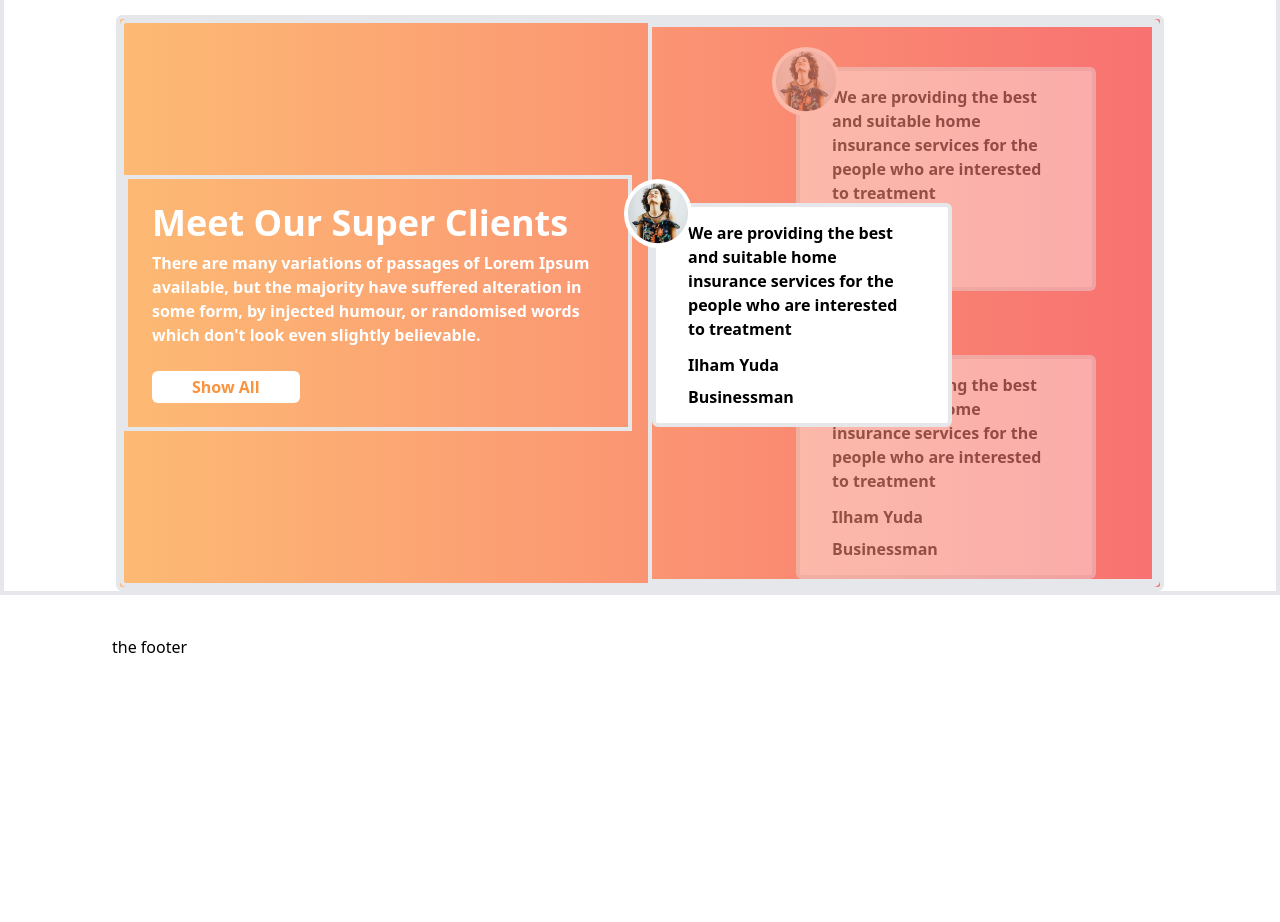
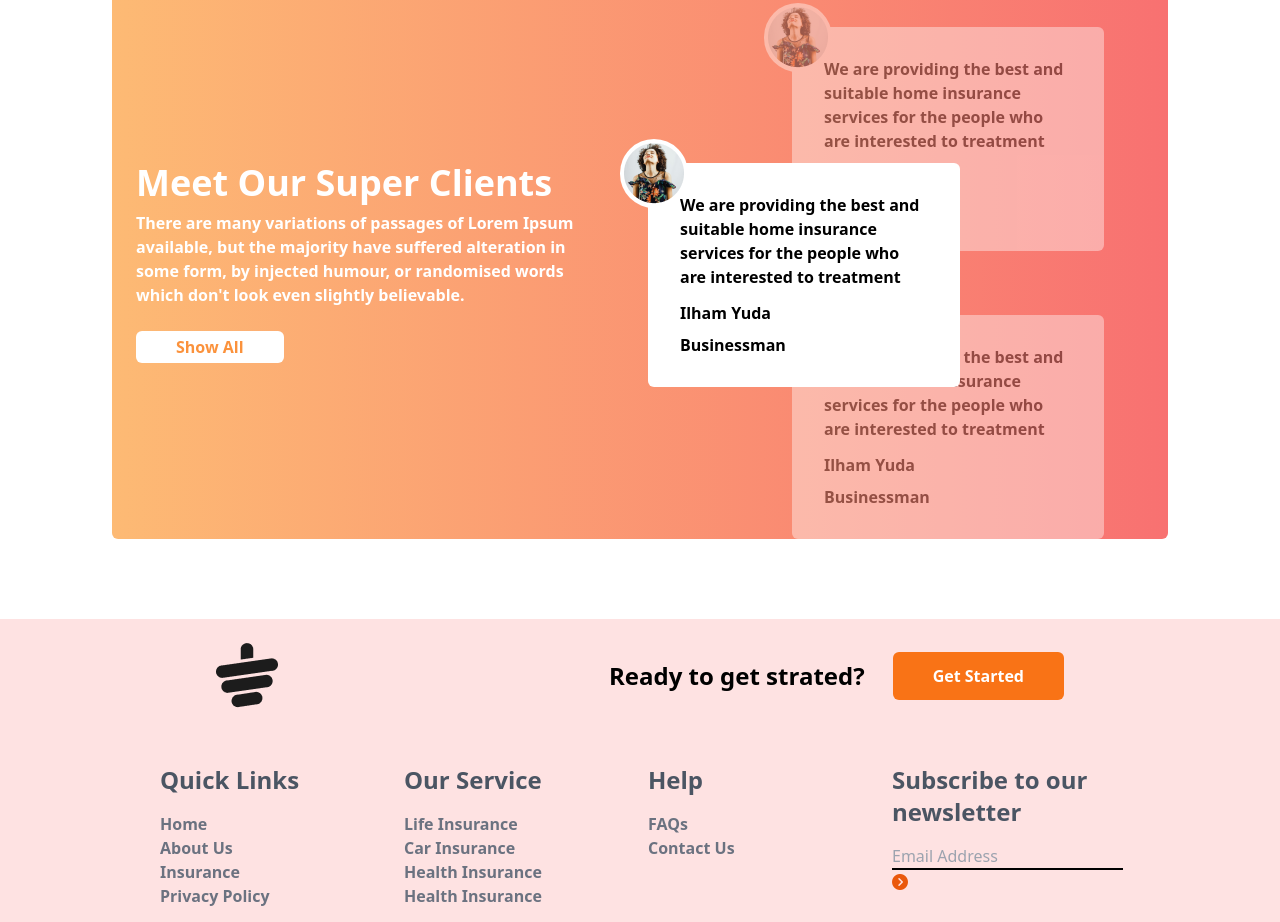
Before and after one commit to fariha-nazia/tea_time, a plain HTML site: page index.html in a window 1280 px wide. Shown: the part 1878-2800 px from the top of the page. Before the commit the page ends 2537 px from the top, so only its background shows below. Drawn offline with nearby package versions, Linux system fonts and the light colour scheme.

Commit message:
footer done

```diff
--- a/index.html
+++ b/index.html
@@ -29,7 +29,7 @@
 
 </head>
 <body>
-    <header class="max-w-screen-xl mx-auto px-16 lg:px-28 border-4">
+    <header class="max-w-screen-xl mx-auto px-16 lg:px-28">
         <section class="lg:flex md:flex pt-10 mb-10">
             <!-- Text part -->
             <div class=" p-3 my-10" >
@@ -67,9 +67,9 @@
         </section>
     </header>
     <!-- ======================== Header Done =================== -->
-    <main class="max-w-screen-xl mx-auto px-16 lg:px-28 mb-10 border-4 ">
+    <main class="max-w-screen-xl mx-auto px-16 lg:px-28 mb-10">
     <!-- ------------------Feature Product Section -------------------------->
-        <section class="border-4 py-8 lg:py-16 mb-28">
+        <section class=" py-8 lg:py-16 mb-28">
             <div class="text-center mb-16">
                 <h1 class="md:text-6xl font-bold mb-5 text-4xl ">
                     Our Featured Products
@@ -105,7 +105,7 @@
 
         <!-- ====================== END ======================== -->
     <!-- ------------------ Great Tea -------------------------->
-        <section class="border-4 mb-28">
+        <section class="mb-28">
             <div class=" grid grid-cols-1 lg:grid-cols-2 lg:gap-3">
                 <!-- ---------------- img container ------------------ -->
                 <div class="grid grid-cols-2 grid-rows-3 gap-4">
@@ -149,11 +149,11 @@
         <!-- ====================== END ======================== -->
 
         <!-- ------------------ Meet Our Super Clients -------------------------->
-        <section class="border-4 bg-gradient-to-r from-orange-300 to-red-400 rounded-md">
-            <div class="border-4 grid grid-cols-1 lg:grid-cols-2 gap-4 rounded-md">
+        <section class="bg-gradient-to-r from-orange-300 to-red-400 rounded-md mb-20">
+            <div class="grid grid-cols-1 lg:grid-cols-2 gap-4 rounded-md">
                 <!-- text -->
                 <div class="flex justify-center items-center">
-                    <div class="border-4 p-6">
+                    <div class="p-6">
                         <h1 class="text-4xl font-bold text-white mb-2">Meet Our Super Clients</h1>
                         <p class="text-white font-semibold mb-6">There are many variations of passages of Lorem Ipsum available, but the majority have suffered alteration in some form, by injected humour, or randomised words which don't look even slightly believable. </p>
                         <button class="text-orange-400 font-bold rounded-md px-10 py-1 bg-white">
@@ -163,11 +163,11 @@
                 </div>
 
                 <!-- review box -->
-                <div class="border-4 relative py-10 ">
+                <div class="relative py-10 ">
 
                     <!-- middle review -->
                     <div class="absolute z-10 top-44 ">
-                        <div class="h-56 md:w-3/5 border-4 bg-white rounded-md flex items-center px-8  ">
+                        <div class="h-56 md:w-3/5 bg-white rounded-md flex items-center px-8  ">
                             <div class="absolute -top-6 -left-7 bg-white rounded-full">
                                 <img src="./images/client.png" alt="" class="p-1">
                             </div>
@@ -183,7 +183,7 @@
                         </div>
                      </div>
 
-                    <div class="relative h-56 md:w-3/5 border-4 bg-white rounded-md flex items-center px-8 opacity-40 md:left-36">
+                    <div class="relative h-56 md:w-3/5 bg-white rounded-md flex items-center px-8 opacity-40 md:left-36">
                         <div class="absolute -top-6 -left-7 bg-white rounded-full">
                             <img src="./images/client.png" alt="" class="p-1">
                         </div>
@@ -199,7 +199,7 @@
                     </div>
 s
                     <!-- bottom review -->
-                    <div class="relative h-56 md:w-3/5 border-4 bg-white rounded-md flex items-center px-8 top-10 opacity-40 md:left-36">
+                    <div class="relative h-56 md:w-3/5 bg-white rounded-md flex items-center px-8 top-10 opacity-40 md:left-36">
                         <div class="absolute -top-6 -left-7 bg-white rounded-full">
                             <img src="./images/client.png" alt="" class="p-1">
                         </div>
@@ -217,13 +217,79 @@ s
                 </div>
             </div>
         </section>
+        <!-- ====================== END ======================== -->
+
 
     </main>
 
 
 
-    <footer class="max-w-screen-xl mx-auto px-16 lg:px-28">
-        <h1>the footer</h1>
+    <footer class=" bg-red-100">
+        <section class="w-9/12 m-auto">
+            <div class="md:flex md:justify-between m-8 p-6">
+                <!-- logo -->
+                <div>
+                    <img src="./images/cup.png" alt="">
+                </div>
+                <!-- ready to get started -->
+                 <div class="md:flex md:justify-between items-center">
+                    <p class="mr-7 text-2xl font-semibold">
+                        Ready to get strated?
+                    </p>
+                    <button class="px-10 py-3 bg-orange-500 text-white font-bold rounded-md">
+                        Get Started
+                    </button>
+                 </div>
+
+            </div>
+
+            <div class="grid grid-cols-1 md:grid-cols-2 lg:grid-cols-4 gap-4">
+                <div>
+                    <h1 class="text-2xl font-bold text-gray-600 mb-4">Quick Links</h1>
+                    <ul>
+                        <li><a href="#" class="hover:text-orange-600 text-gray-500 font-semibold mb-4">Home</a></li>
+                        <li><a href="#" class="hover:text-orange-600 text-gray-500 font-semibold mb-4">About Us</a></li>
+                        <li><a href="#" class="hover:text-orange-600 text-gray-500 font-semibold mb-4">Insurance</a></li>
+                        <li><a href="#" class="hover:text-orange-600 text-gray-500 font-semibold mb-4">Privacy Policy</a></li>
+                    </ul>
+                </div>
+                <div>
+                    <h1 class="text-2xl font-bold text-gray-600 mb-4">
+                        Our Service
+                    </h1>
+                    <ul>
+                        <li><a href="" class="hover:text-orange-600 text-gray-500 font-semibold mb-4">Life Insurance</a></li>
+                        <li><a href="" class="hover:text-orange-600 text-gray-500 font-semibold mb-4">Car Insurance</a></li>
+                        <li><a href="" class="hover:text-orange-600 text-gray-500 font-semibold mb-4">Health Insurance</a></li>
+                        <li><a href="" class="hover:text-orange-600 text-gray-500 font-semibold mb-4">Health Insurance</a></li>
+                    </ul>
+                </div>
+                <div>
+                    <h1 class="text-2xl font-bold text-gray-600 mb-4">
+                        Help
+                    </h1>
+                    <ul>
+                        <li><a href="" class="hover:text-orange-600 text-gray-500 font-semibold mb-4">FAQs</a></li>
+                        <li><a href="" class="hover:text-orange-600 text-gray-500 font-semibold mb-4">Contact Us</a></li>
+                    </ul>
+                </div>
+                <div>
+                    <h1 class="text-2xl font-bold text-gray-600 mb-4">
+                        Subscribe to our newsletter
+                    </h1>
+                    <div>
+                        <div class="mb-10">
+                            <input type="email" name="" id="" placeholder="Email Address" class="bg-transparent border-b-2 border-black"> <i class="fa-solid fa-circle-chevron-right text-orange-600"></i>
+                        </div>
+                        <div class="flex justify-evenly">
+                            <i class="fa-brands fa-facebook"></i>
+                            <i class="fa-brands fa-twitter"></i>
+                            <i class="fa-brands fa-instagram"></i>
+                        </div>
+                    </div>
+                </div>
+             </div>
+        </section>
     </footer>
 
 
```
